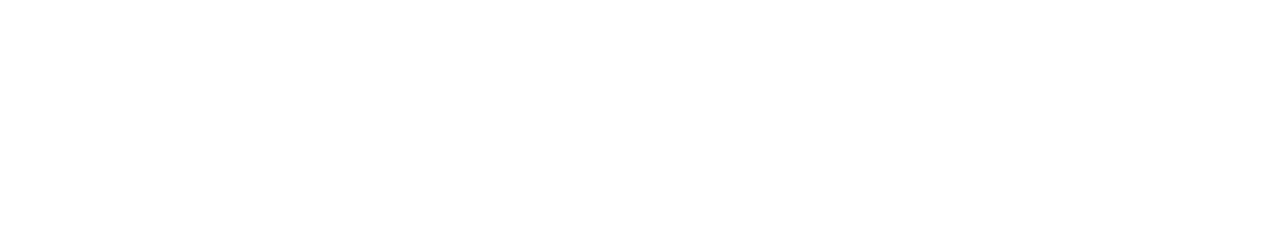
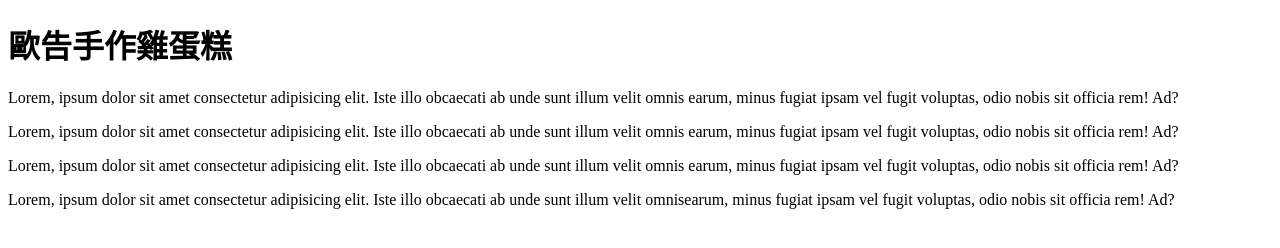
Before and after one commit to Nina-web-eng/odog, a plain HTML site: page index.html in a window 1280 px wide. Drawn offline with Linux system fonts and the light colour scheme.

Commit message:
加上css

```diff
--- a/index.html
+++ b/index.html
@@ -1,11 +1,28 @@
 <!DOCTYPE html>
 <html lang="en">
+
 <head>
     <meta charset="UTF-8">
     <meta name="viewport" content="width=device-width, initial-scale=1.0">
-    <title>Document</title>
+    <title>歐告手作雞蛋糕</title>
+    <style type="css">
+        p{
+            color: darkgrey;
+            font-size: 20px;
+            background-color: #faaa;
+        }
+    </style>
 </head>
+
 <body>
+    <h1>歐告手作雞蛋糕</h1>
+    <p>Lorem, ipsum dolor sit amet consectetur adipisicing elit. Iste illo obcaecati ab unde sunt illum velit omnis
+        earum, minus fugiat ipsam vel fugit voluptas, odio nobis sit officia rem! Ad?</p>
+    <p>Lorem, ipsum dolor sit amet consectetur adipisicing elit. Iste illo obcaecati ab unde sunt illum velit omnis
+        earum, minus fugiat ipsam vel fugit voluptas, odio nobis sit officia rem! Ad?</p>
+    <p>Lorem, ipsum dolor sit amet consectetur adipisicing elit. Iste illo obcaecati ab unde sunt illum velit omnis
+        earum, minus fugiat ipsam vel fugit voluptas, odio nobis sit officia rem! Ad?</p>
+    <p>Lorem, ipsum dolor sit amet consectetur adipisicing elit. Iste illo obcaecati ab unde sunt illum velit omnisearum, minus fugiat ipsam vel fugit voluptas, odio nobis sit officia rem! Ad?</p>
+</body>
 
-</body>
 </html>
```
